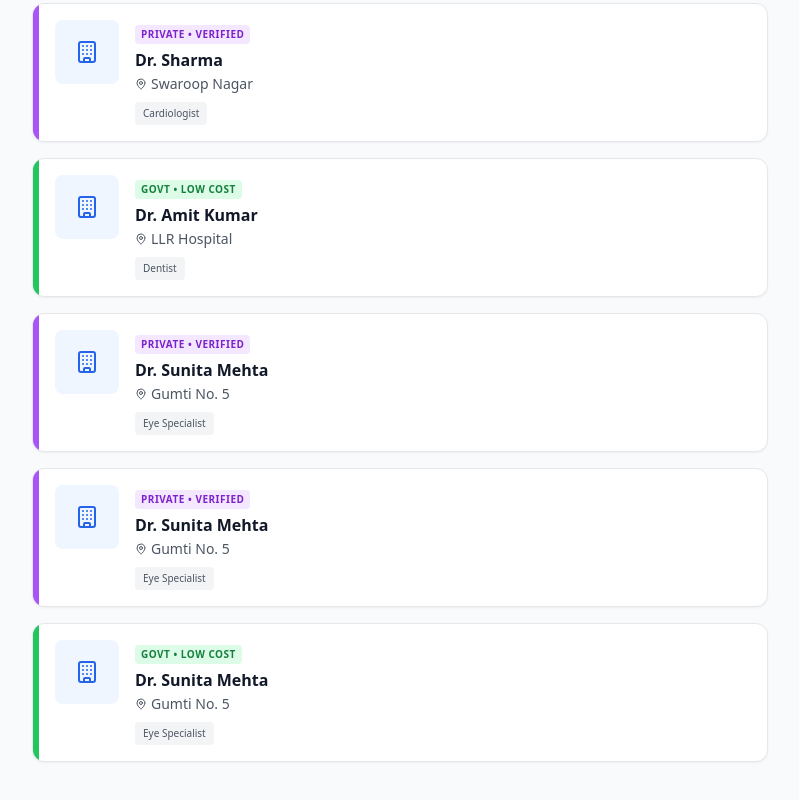
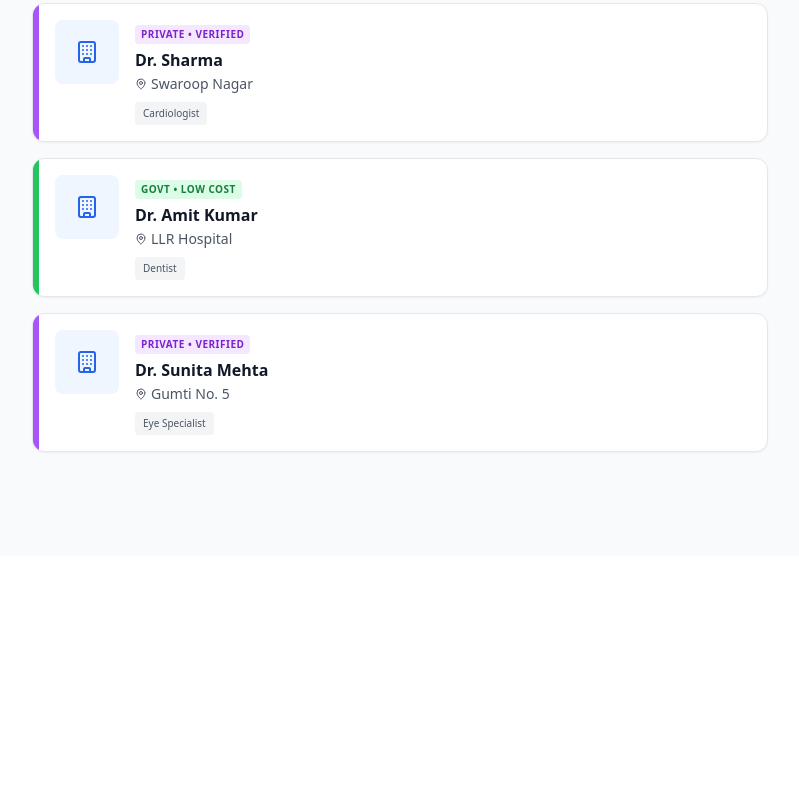
Before and after one commit to sankalplele/chikitsaalye-frontend, a React (Vite) app: page /search in a window 1280 px wide. Shown: the part 854-1654 px from the top of the page, without its empty margins (240-1039 px from the left). After the commit the page ends 1410 px from the top, so only its background shows below. Built offline with nearby package versions, Linux system fonts and the light colour scheme.

Commit message:
fix lab test search logic

```diff
--- a/src/pages/SearchResultsPage.jsx
+++ b/src/pages/SearchResultsPage.jsx
@@ -18,7 +18,7 @@ import {
   Droplet,
 } from "lucide-react";
 
-// --- MOCK DATA ---
+// --- 1. UPDATED MOCK DATA (Matches Landing Page Suggestions) ---
 const LABS_DATA = [
   {
     id: "l1",
@@ -29,7 +29,11 @@ const LABS_DATA = [
     homeCollection: true,
     tests: [
       { name: "CBC", price: 299 },
+      { name: "Complete Blood Count", price: 299 }, // Added Synonym
       { name: "Thyroid Profile", price: 550 },
+      { name: "Lipid Profile", price: 600 },
+      { name: "HbA1c", price: 450 },
+      { name: "Sugar Test", price: 450 },
       { name: "MRI Scan", price: 6500 },
     ],
   },
@@ -43,6 +47,21 @@ const LABS_DATA = [
     tests: [
       { name: "CBC", price: 250 },
       { name: "Thyroid Profile", price: 500 },
+      { name: "Lipid Profile", price: 650 },
+      { name: "HbA1c", price: 400 },
+    ],
+  },
+  {
+    id: "l3",
+    name: "City X-Ray & Scan",
+    location: "Kakadeo",
+    distance: "3.5 km",
+    rating: 4.0,
+    homeCollection: true,
+    tests: [
+      { name: "CBC", price: 350 },
+      { name: "MRI Scan", price: 4500 },
+      { name: "CT Scan", price: 2200 },
     ],
   },
 ];
@@ -50,7 +69,7 @@ const LABS_DATA = [
 const HOSPITAL_DATA = [
   {
     id: "kgmu",
-    name: "KGMU Lucknow",
+    name: "King George's Medical University (KGMU)",
     type: "govt",
     specialties: ["General", "Ortho", "ENT", "Cardio", "Pediatrics", "Gynae"],
     location: "Chowk, Lucknow",
@@ -184,28 +203,6 @@ const DOCTOR_DATA = [
     fees: 300,
     nextSlot: "Today, 7:00 PM",
   },
-  {
-    id: 8,
-    name: "Dr. Sunita Mehta",
-    type: "private",
-    category: "Eye Specialist",
-    location: "Gumti No. 5",
-    distance: "2.8 km",
-    rating: 4.6,
-    fees: 300,
-    nextSlot: "Today, 7:00 PM",
-  },
-  {
-    id: 9,
-    name: "Dr. Sunita Mehta",
-    type: "govt",
-    category: "Eye Specialist",
-    location: "Gumti No. 5",
-    distance: "2.8 km",
-    rating: 4.6,
-    fees: 300,
-    nextSlot: "Today, 7:00 PM",
-  },
 ];
 
 export default function SearchResultsPage() {
@@ -229,11 +226,17 @@ export default function SearchResultsPage() {
   // --- FILTERING LOGIC ---
   const getTestPrice = (lab) => {
     if (!query) return 0;
+
+    // Normalize strings for comparison
     const searchStr = query.toLowerCase();
+
     const test = lab.tests?.find((t) => {
       const testName = t.name.toLowerCase();
+      // Check 1: Does Lab Test contain Query? (e.g. Query: "Thyroid" -> Lab: "Thyroid Profile")
+      // Check 2: Does Query contain Lab Test? (e.g. Query: "Thyroid Profile (T3)" -> Lab: "Thyroid Profile")
       return testName.includes(searchStr) || searchStr.includes(testName);
     });
+
     return test ? test.price : 0;
   };
 
@@ -250,7 +253,7 @@ export default function SearchResultsPage() {
         const tagMap = {
           cardio: "cardio",
           heart: "cardio",
-          baby: "pediatric", // pediatrician matches
+          baby: "pediatric",
           gynae: "gynaecologist",
           ortho: "orthopedics",
           eye: "eye",
@@ -266,21 +269,30 @@ export default function SearchResultsPage() {
       if (query) {
         const lowerQ = query.toLowerCase();
         const nameMatch = item.name.toLowerCase().includes(lowerQ);
+
         const testMatch =
           type === "labs" &&
-          item.tests?.some((t) => t.name.toLowerCase().includes(lowerQ));
+          item.tests?.some((t) => {
+            const testName = t.name.toLowerCase();
+            return testName.includes(lowerQ) || lowerQ.includes(testName);
+          });
 
         if (!nameMatch && !testMatch) return false;
       }
 
-      // 3. Type Filter
+      // 3. Type Filter (Govt/Pvt) - Only for Doctors/Hospitals
       if (type !== "labs" && filterType !== "all" && item.type !== filterType)
         return false;
 
       // 4. Lab Filters
       if (type === "labs") {
         if (showHomeCollectionOnly && !item.homeCollection) return false;
-        if (query && getTestPrice(item) === 0) return false; // Hide labs that don't have the test if searching for test
+        // Logic: If user searched for a TEST, hide labs that don't have it.
+        // If user searched for a LAB NAME (e.g. "Pathkind"), show it even if price is 0 (test not selected)
+        const isLabNameSearch = item.name
+          .toLowerCase()
+          .includes(query.toLowerCase());
+        if (!isLabNameSearch && query && getTestPrice(item) === 0) return false;
       }
 
       return true;
@@ -312,7 +324,7 @@ export default function SearchResultsPage() {
           </div>
         </div>
 
-        {/* --- RESTORED FILTER TOGGLES --- */}
+        {/* --- FILTER TOGGLES --- */}
         <div className="max-w-3xl mx-auto mt-4 flex items-center space-x-3 overflow-x-auto pb-1 hide-scrollbar">
           {type === "labs" ? (
             // Lab Filters
@@ -395,7 +407,7 @@ export default function SearchResultsPage() {
           >
             {/* RENDER CARD CONTENT BASED ON TYPE */}
             <div className="flex">
-              {/* --- RESTORED COLOR STRIPE FOR DOCTORS/HOSPITALS --- */}
+              {/* --- COLOR STRIPE FOR DOCTORS/HOSPITALS --- */}
               {type !== "labs" && (
                 <div
                   className={`w-1.5 ${
@@ -419,7 +431,7 @@ export default function SearchResultsPage() {
                 </div>
 
                 <div className="flex-1 min-w-0">
-                  {/* --- RESTORED VISUAL BADGES (TAGS) --- */}
+                  {/* --- VISUAL BADGES (TAGS) --- */}
                   {type !== "labs" && (
                     <span
                       className={`inline-block px-1.5 py-0.5 rounded text-[10px] font-bold uppercase tracking-wider mb-1 ${
@@ -444,20 +456,18 @@ export default function SearchResultsPage() {
                   {/* Lab Specific Logic */}
                   {type === "labs" ? (
                     <div className="mt-2">
-                      {query &&
-                      item.tests.find((t) =>
-                        t.name.toLowerCase().includes(query.toLowerCase())
-                      ) ? (
-                        <span className="text-blue-800 font-bold text-lg">
-                          ₹
-                          {
-                            item.tests.find((t) =>
-                              t.name.toLowerCase().includes(query.toLowerCase())
-                            ).price
-                          }
-                        </span>
+                      {/* IF user searched for a TEST, show the price. IF user searched for LAB NAME, show "View Profile" */}
+                      {query && getTestPrice(item) > 0 ? (
+                        <>
+                          <p className="text-[10px] text-gray-500 uppercase font-semibold mt-1">
+                            Best Price For {query}
+                          </p>
+                          <span className="text-blue-800 font-bold text-lg">
+                            ₹{getTestPrice(item)}
+                          </span>
+                        </>
                       ) : (
-                        <span className="text-orange-600 text-xs font-bold flex items-center">
+                        <span className="text-orange-600 text-xs font-bold flex items-center mt-2">
                           View Test List <ChevronRight size={14} />
                         </span>
                       )}
```
